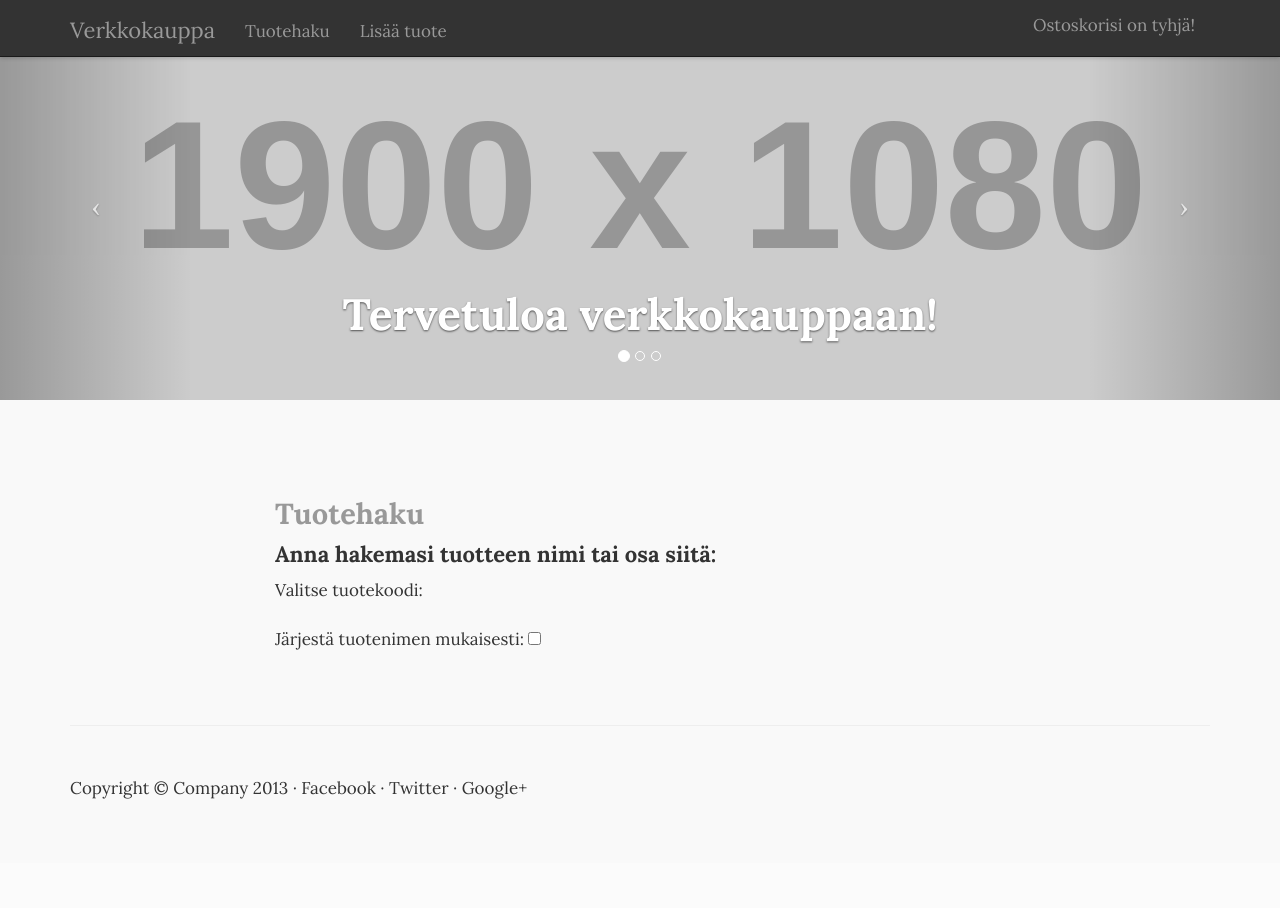
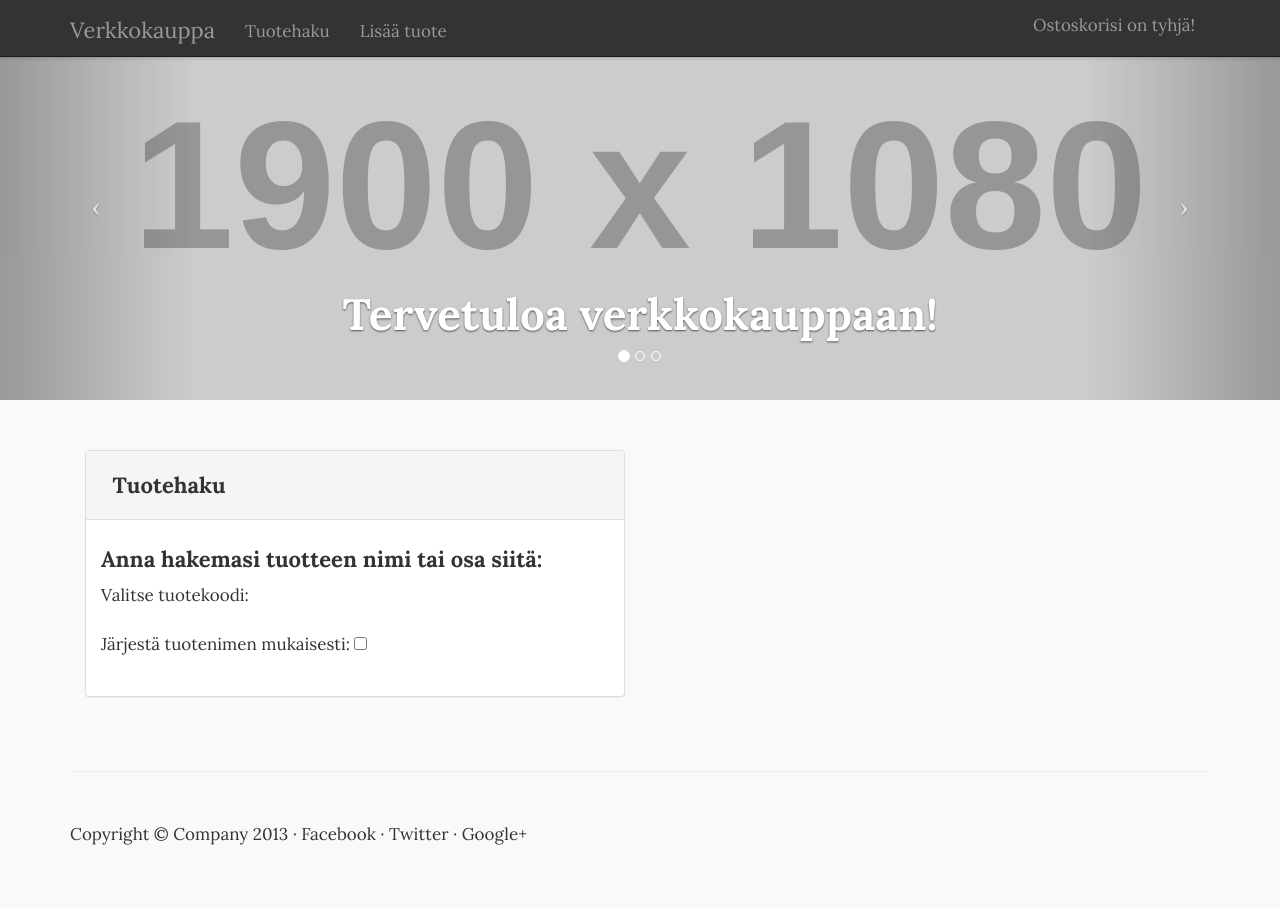
Before and after one commit to sguessou/CakePHP_project, a CakePHP app: the page made by app/View/Products/index.ctp in a window 1280 px wide. Before the commit the page ends 799 px from the top, so only its background shows below. Run offline with PHP 8.4 and a stand-in for CakePHP, Linux system fonts and the light colour scheme; the template is opened without the code that fills it, so the values that code supplies are empty; grey boxes labelled with a size stand in for pictures from a placeholder-image service; form fields are guessed from the names that the template uses; some libraries are stand-ins or nearby versions.

Commit message:
Added cosmetic changes to view.

```diff
--- a/app/View/Products/index.ctp
+++ b/app/View/Products/index.ctp
@@ -81,21 +81,16 @@
     <div class="container">
 
       <div class="row section">
-        <div class="col-lg-2"></div>
-         <div class="col-lg-8">
+
+         <div class="col-lg-6">
 
 
 
 
+      <div class="panel panel-default">
+            <div class="panel-heading"><h4><i class="icon-search"></i>&nbsp;&nbsp;Tuotehaku</h4></div>
+        <div class="panel-body">
 
-
-       <div id="viewCart"></div>
-
-      <br />
-
-      <div class="header">
-        <h3 class="text-muted">Tuotehaku</h3>
-      </div>
 
       <?php
 
@@ -128,6 +123,10 @@
 
        <?php echo $this->BootstrapForm->end('Etsi Tuoteitta'); ?>
 
-
+            </div><!--//Panel-body-->
+          </div><!--//Panel-default-->
+        </div><!--//col-lg-6-->
+        <div class="col-lg-6">
+           <div id="viewCart"></div>
         </div>
-      </div>
+      </div><!--//row-->
```
